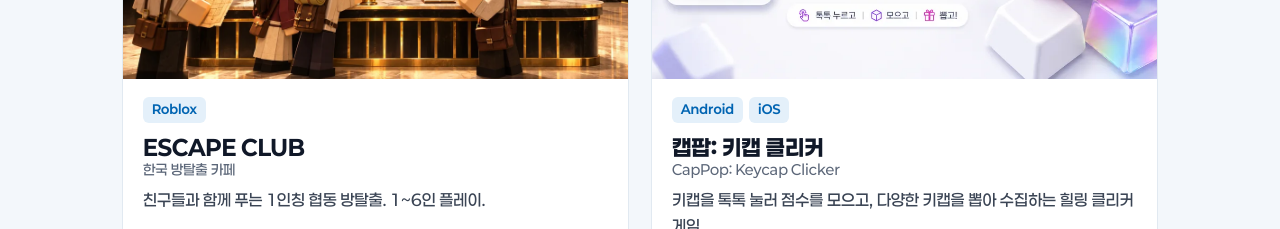
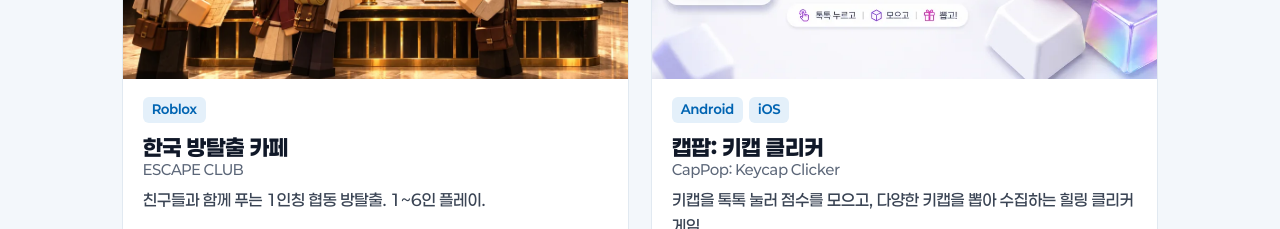
Before and after one commit to JeoungSeYun/cappop-studio, a plain HTML site: page blumax/index.html in a window 1280 px wide. Shown: the part 1540-1769 px from the top of the page. Drawn offline with Linux system fonts and the light colour scheme.

Commit message:
블루맥스 페이지: 방탈출 카드 제목을 한국어 우선으로
Co-Authored-By: Claude Fable 5.2 <noreply@anthropic.com>

```diff
--- a/blumax/index.html
+++ b/blumax/index.html
@@ -44,7 +44,7 @@
 <section id="games"><div class="wrap">
 <div class="sec-head"><i></i><h2>게임</h2></div>
 <p class="sec-sub">직접 만들어 출시한 게임들이에요.</p>
-<div class="games"><article class="game"><img src="assets/img/escape-club.webp" width="1120" height="630" alt="ESCAPE CLUB 대표 이미지" fetchpriority="low"><div class="body"><div class="chips"><span class="chip">Roblox</span></div><h3>ESCAPE CLUB<small>한국 방탈출 카페</small></h3><p>친구들과 함께 푸는 1인칭 협동 방탈출. 1~6인 플레이.</p><div class="links"><a class="link" href="https://www.roblox.com/games/127014048665608" target="_blank" rel="noopener">Roblox에서 플레이</a></div></div></article><article class="game"><img src="assets/img/cappop.webp" width="1024" height="500" alt="캡팝: 키캡 클리커 대표 이미지" fetchpriority="low"><div class="body"><div class="chips"><span class="chip">Android</span><span class="chip">iOS</span></div><h3>캡팝: 키캡 클리커<small>CapPop: Keycap Clicker</small></h3><p>키캡을 톡톡 눌러 점수를 모으고, 다양한 키캡을 뽑아 수집하는 힐링 클리커 게임.</p><div class="links"><a class="link" href="https://play.google.com/store/apps/details?id=com.keycapclicker.game" target="_blank" rel="noopener">Google Play</a><a class="link" href="https://apps.apple.com/app/id6791143065" target="_blank" rel="noopener">App Store</a></div></div></article></div>
+<div class="games"><article class="game"><img src="assets/img/escape-club.webp" width="1120" height="630" alt="한국 방탈출 카페 대표 이미지" fetchpriority="low"><div class="body"><div class="chips"><span class="chip">Roblox</span></div><h3>한국 방탈출 카페<small>ESCAPE CLUB</small></h3><p>친구들과 함께 푸는 1인칭 협동 방탈출. 1~6인 플레이.</p><div class="links"><a class="link" href="https://www.roblox.com/games/127014048665608" target="_blank" rel="noopener">Roblox에서 플레이</a></div></div></article><article class="game"><img src="assets/img/cappop.webp" width="1024" height="500" alt="캡팝: 키캡 클리커 대표 이미지" fetchpriority="low"><div class="body"><div class="chips"><span class="chip">Android</span><span class="chip">iOS</span></div><h3>캡팝: 키캡 클리커<small>CapPop: Keycap Clicker</small></h3><p>키캡을 톡톡 눌러 점수를 모으고, 다양한 키캡을 뽑아 수집하는 힐링 클리커 게임.</p><div class="links"><a class="link" href="https://play.google.com/store/apps/details?id=com.keycapclicker.game" target="_blank" rel="noopener">Google Play</a><a class="link" href="https://apps.apple.com/app/id6791143065" target="_blank" rel="noopener">App Store</a></div></div></article></div>
 <h3 class="wip-head">개발 중</h3><div class="games n1"><article class="game"><img src="assets/img/eco-terraforming.webp" width="1400" height="737" alt="에코 테라포밍 게임 대표 이미지" loading="lazy" decoding="async"><div class="body"><div class="chips"><span class="chip">PC</span><span class="chip wip">개발 중</span></div><h3>에코 테라포밍 게임<small>Eco Terraforming (가제)</small></h3><p>황폐해진 땅을 청소하고, 풀 기계로 다시 초록으로 되살리는 게임.</p></div></article></div>
 </div></section>
 </main>
```
